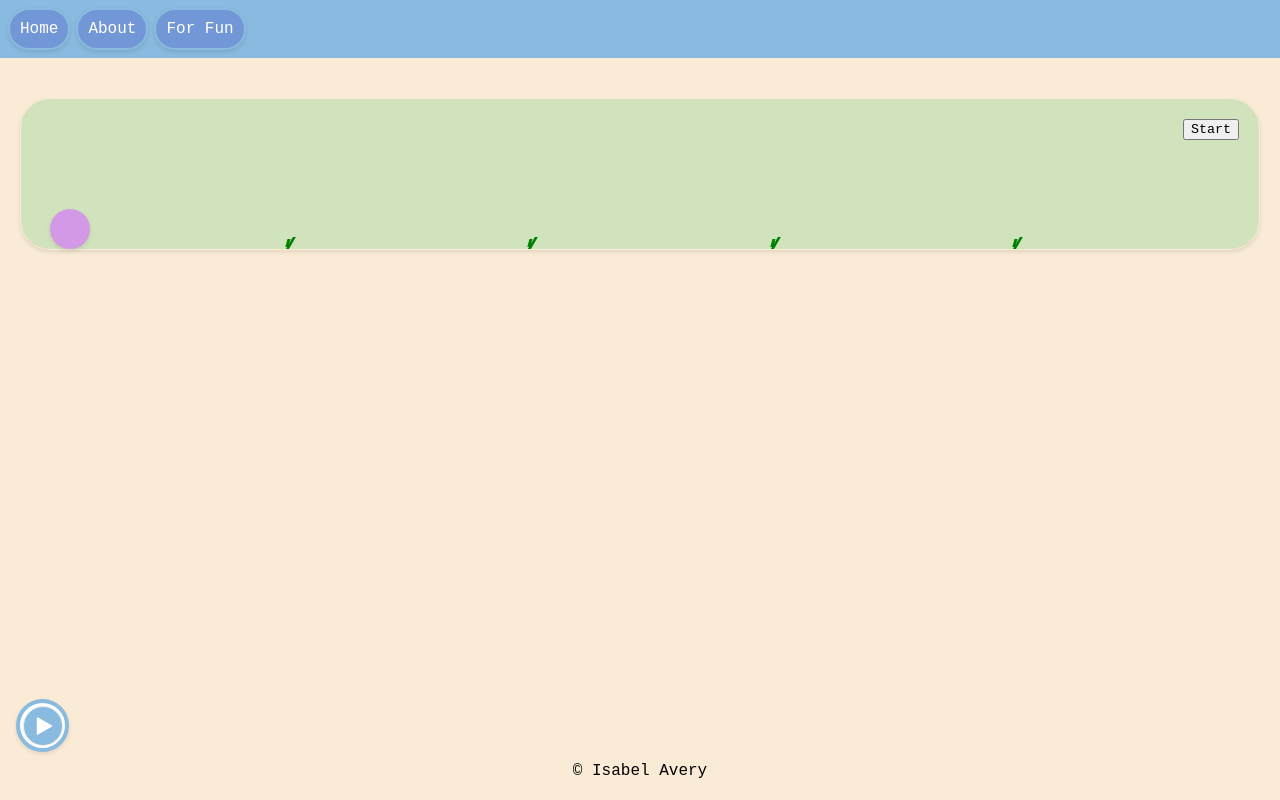
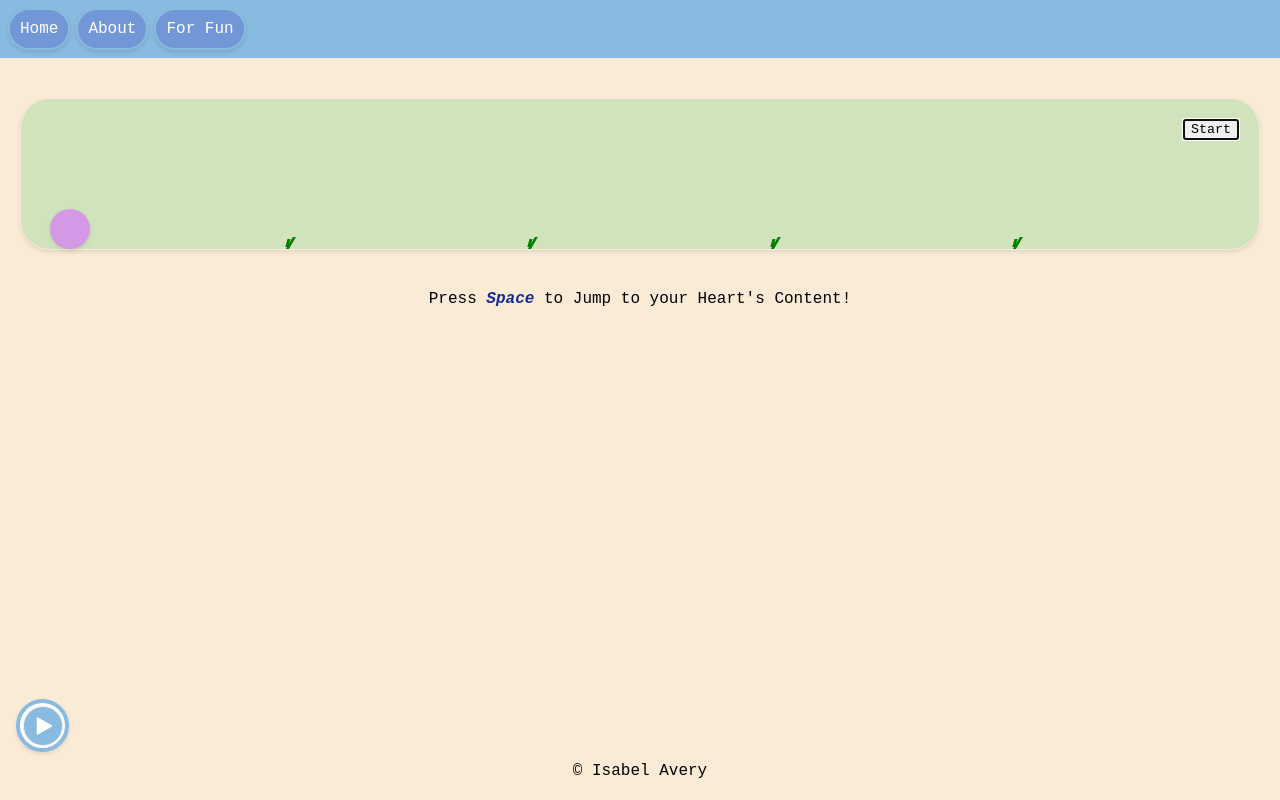
Before and after one commit to isabelmavery/portfolio, a React (Vite) app: page /fun in a window 1280 px wide. Built offline with nearby package versions, Linux system fonts and the light colour scheme; no server answers.

Commit message:
fix: loop sound on player, add press space to play to game

```diff
--- a/src/About/About.css
+++ b/src/About/About.css
@@ -2,11 +2,4 @@
     display: flex;
     flex-direction: column;
     gap: 20px;
-    max-width: 70%;
 }
-
-@media screen and (max-width: 425px) {
-    .about-me-blurb {
-        max-width: 100%;
-    }
-}
--- a/src/Game/Game.css
+++ b/src/Game/Game.css
@@ -99,6 +99,7 @@ button.game-start {
     margin-top: 2px;
 }
 
+/* https://medium.com/@RitikaAgrawal08/recreating-marquee-loop-animation-with-css-ef3faa24d2ab */
 @keyframes moveForward {
     from {
         transform: translateX(100%);
--- a/src/Game/Game.jsx
+++ b/src/Game/Game.jsx
@@ -1,4 +1,4 @@
-import React, { useState, useRef } from 'react'
+import React, { useState, useRef, useEffect } from 'react'
 import "./Game.css"
 import Player from './Player'
 
@@ -26,8 +26,14 @@ function BackGround({ isActive }) {
 export default function Game() {
     const [isActive, setIsActive] = useState(false)
     const playerRef = useRef(null);
+    const buttonRef = useRef(null);
 
-    const handleClick = () => {
+    useEffect(() => {
+        // initialize with focus on start button to allow access via keys
+        buttonRef.current.focus()
+    }, [])
+
+    const handleToggleStart = () => {
         if (isActive) {
             setIsActive(false)
             playerRef.current.blur();
@@ -40,11 +46,11 @@ export default function Game() {
     return (
         <div style={{ textAlign: "center"}}>
             <div className='game-container primary-content'>
-                <button className='game-start' onClick={handleClick}>{isActive ? "Exit" : "Start"} </button>
+                <button ref={buttonRef} className='game-start' onClick={handleToggleStart}>{isActive ? "Exit" : "Start"} </button>
                 <Player ref={playerRef} />
                 <BackGround isActive={isActive}/>
             </div>
-            {isActive && <div>Press <span className='space-text'>Space</span> to Jump to your Heart's Content!</div>}
+            <div>Press <span className='space-text'>Space</span> to Jump to your Heart's Content!</div>
         </div>
     )
 }
--- a/src/MusicPlayer/MusicPlayer.jsx
+++ b/src/MusicPlayer/MusicPlayer.jsx
@@ -8,7 +8,7 @@ function Animation() {
 }
 export default function MusicPlayer() {
     const [isPlaying, setIsPlaying] = useState(false)
-    const [play, { stop }] = useSound(spanishGuitar);
+    const [play, { stop }] = useSound(spanishGuitar, { loop: true });
     return (
       <div className="music-container">
         <Animation/>
```
